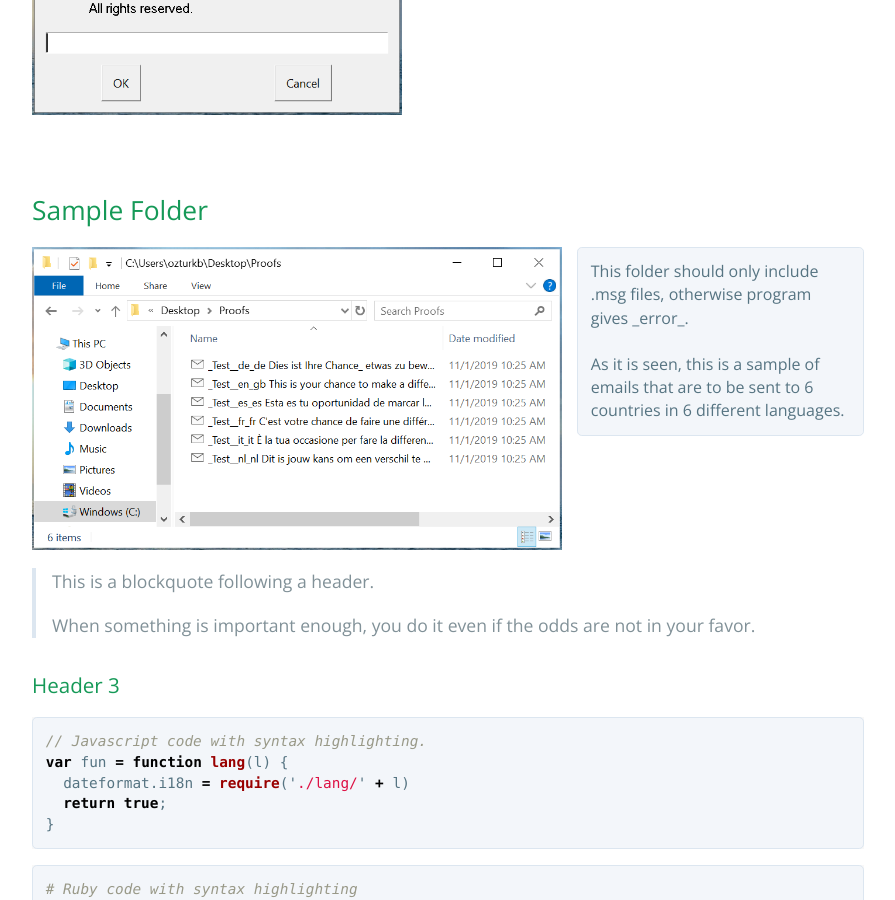
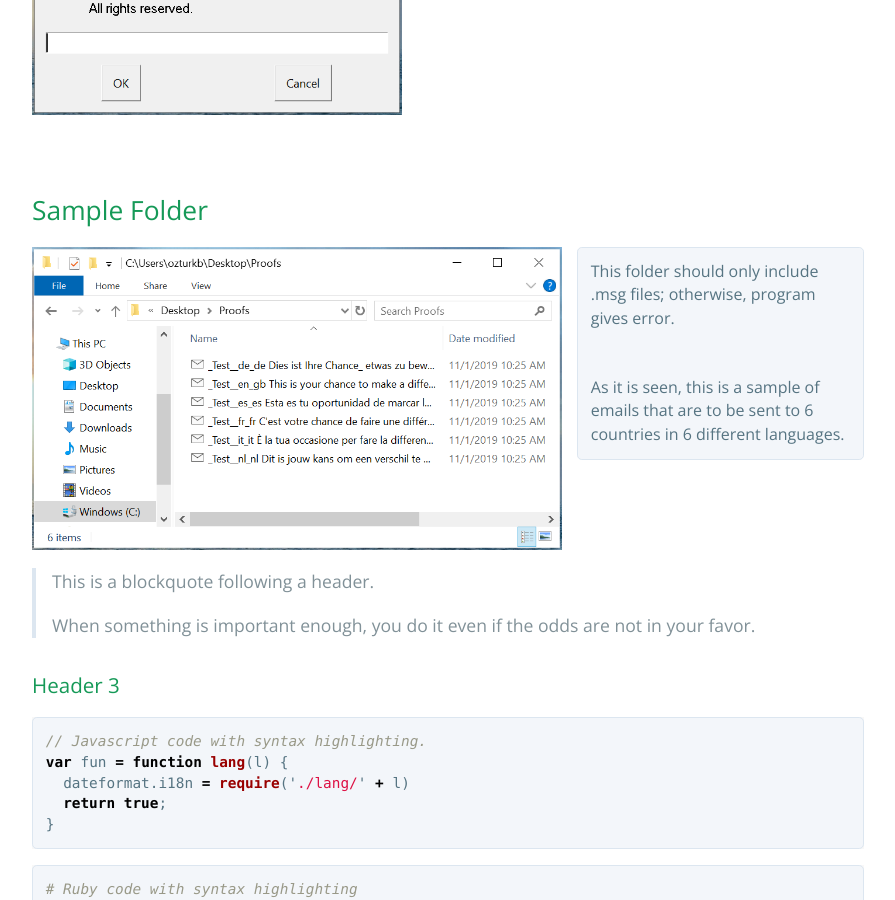
Before and after one commit to berkeozturk/QA-Assistant, a Jekyll site: the page built from index.md, in a window 1280 px wide and 900 px high, scrolled down 1664 px. Shown: the whole window, without its empty margins (192-1087 px from the left). Built offline with Jekyll 4.4.1, drawn with Linux system fonts in a browser that asks for light colours.

Commit message:
Update index.md

```diff
--- a/index.md
+++ b/index.md
@@ -48,7 +48,7 @@
 
 <div id="folder" style="overflow: auto">
   <img src="/QA-Assistant/assets/images/folder.png" alt="empty_first.png" style="max-width: 530px; float: left; margin-right: 15px;">
-  <p style="color: #567482; background-color: #f3f6fa; border: solid 1px #dce6f0; padding: 0.8rem; overflow: auto; font-size: 16px; line-height: 1.45; border-radius: 0.3rem; margin:0">This folder should only include .msg files, otherwise program gives _error_.<br><br>As it is seen, this is a sample of emails that are to be sent to 6 countries in 6 different languages.</p>
+  <p style="color: #567482; background-color: #f3f6fa; border: solid 1px #dce6f0; padding: 0.8rem; overflow: auto; font-size: 16px; line-height: 1.45; border-radius: 0.3rem; margin:0">This folder should only include .msg files; otherwise, program gives error.<br><br><br>As it is seen, this is a sample of emails that are to be sent to 6 countries in 6 different languages.</p>
 </div>
 > This is a blockquote following a header.
 >
```
